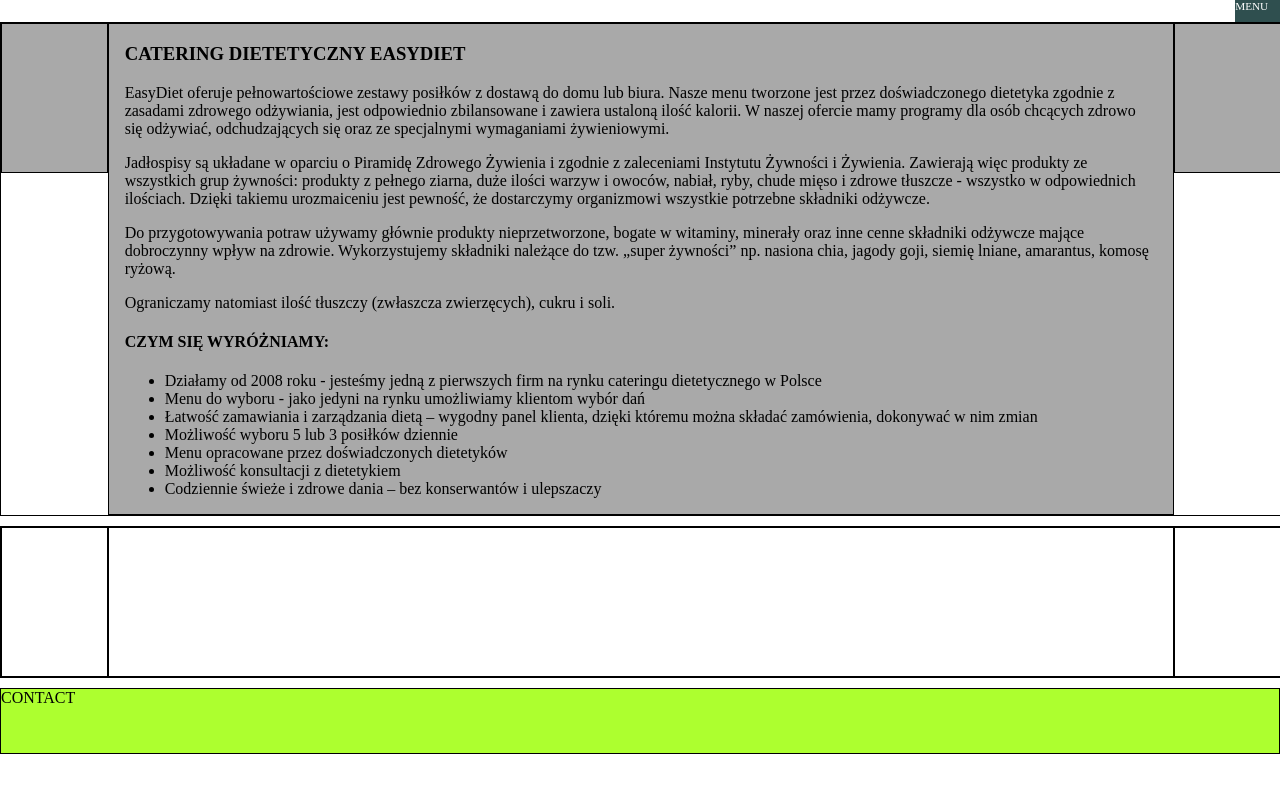
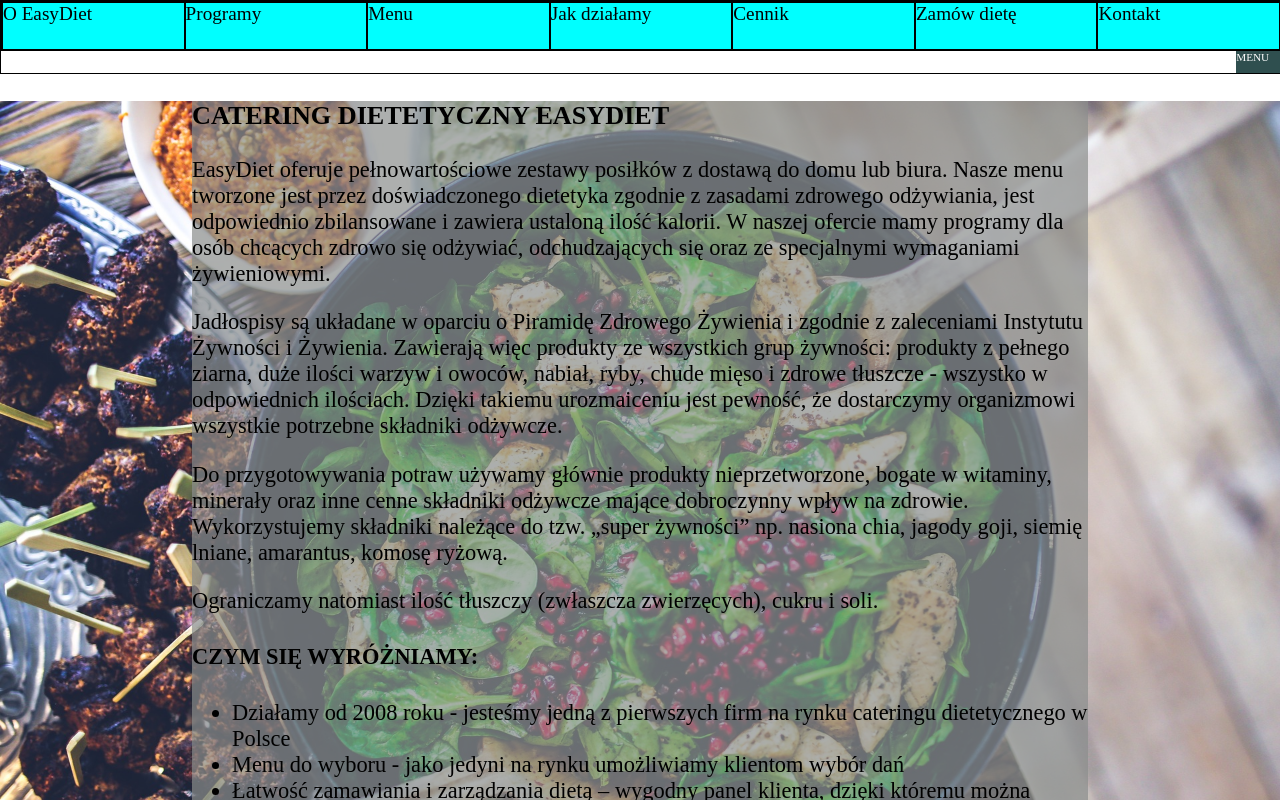
Before and after one commit to agaco/diet_box_page, a plain HTML site: page index.html in a window 1280 px wide. Drawn offline with Linux system fonts and the light colour scheme.

Commit message:
projekt - v2
poprawiony grid, prace nad sekcja 2  - programy

```diff
--- a/index.html
+++ b/index.html
@@ -11,26 +11,25 @@
 <body>
 	<section class="whole-width">
 	<!-- NVBAR MENU -->
-	<header>
+	<header class="grid-container">
 		<div class="row">
 			<div class="col-12 menu-bar">
-				<a href="#">O EasyDiet</a>
-				<a href="#">Programy</a>
+				<a href="#wrap-1">O EasyDiet</a>
+				<a href="#wrap-2">Programy</a>
 				<a href="#">Menu</a>
 				<a href="#">Jak działamy</a>
 				<a href="#">Cennik</a>
 				<a href="#">Zamów dietę</a>
-				<a href="#">KOntakt</a>
+				<a href="#">Kontakt</a>
 			</div>
 			<div class="menu-btn">MENU</div>
 		</div>
 	</header>
 
-	<section class="container-about grid-container">
+	<section class="container-about">
 		<div class="row">
-			<div class="col-1 about"> </div>
-
-			<div class="col-10 col-m-12 col-xs-12 about">
+			<div class="col-12 col-m-12 col-xs-12 about">
+				<div class="about_text">
 					<h1 id="wrap-1">
 					CATERING DIETETYCZNY EASYDIET
 					</h1>
@@ -75,18 +74,22 @@
 						</ul>
 					</article>
 					</div>
-			<div class="col-1 about"> </div>
+			</div>
 		</div>
 
+	<!-- SEKCJA PROGRAMY -->
 		<div class="row">
-			<div class="col-1 blank"></div>
-			<div class="col-10 blank">
+			<div class="col-2 programs" id="wrap-2">
+				<img src="images/program1.png">
+			</div>
+						<div class="col-2 " id="wrap-2">
+				<img src="images/program2.png">
+			</div>
 
 		</div>
-			<div class="col-1 blank"></div>
-		</div>
 
-	</section>
+
+
 
 
 	<!-- FOOTER MENU -->
--- a/scss/_grid.scss
+++ b/scss/_grid.scss
@@ -5,7 +5,7 @@ $grid-columns: 12;
 		width: 100%;
 		margin-bottom: 10px; //wstawic zmienna pozniej
 		border: 1px solid black;
-		min-height: 30px;
+		min-height: 20px;
 		overflow: hidden;
 		position: relative;
 
@@ -22,7 +22,7 @@ $grid-columns: 12;
 		box-sizing: border-box;
 		float: left;
 		width: 100%;
-		min-height: 150px;
+		min-height: 50px;
 		border: 1px solid black;
 	}
 
--- a/scss/style.scss
+++ b/scss/style.scss
@@ -12,8 +12,8 @@ body, html {
 	width: 100vw;
     margin: 0px auto;
 	box-sizing: border-box;
-	//overflow-y: hidden;
-	//overflow-x: visible;
+	overflow-y: hidden;
+	overflow-x: visible;
 	font-size: $default-font-size;
 	.whole-width {
 		height: 100vh;
@@ -23,15 +23,21 @@ body, html {
 .menu-bar {
 	background-color: aqua;
 	border: 1px solid black;
-	height: 4em;
-	display: none;
+	height: 1em;
+	width: 100%;
+	display: flex;
+	flex-direction: row;
+	align-content: center;
 	a {
 		text-decoration: none;
-		color: wheat;
+		color: black;
 		font-size: 1.2em;
+		border: 1px solid black;
+		flex: 1;
+
 		&:visited {
 			background-color: yellow;
-			color: wheat;
+			color: black;
 		}
 		&:hover {
 			background-color: pink;
@@ -62,9 +68,29 @@ body, html {
 	height: 4em;
 }
 .about {
-	background-color: darkgray;
-	padding-left: 1em;
-	padding-right: 1em;
+	background-image: url("../images/bg_1.jpg");
+	background-size: cover;
+	height: 100vh;
+	padding-left: 5em;
+	padding-right: 5em;
+	.about_text {
+		vertical-align: middle;
+		margin: 0 auto;
+		width: 80%;
+		height: auto;
+		background-color: rgba(139, 142, 140, 0.7);
+		font-size: 1.4em;
+	}
+}
+
+.programs {
+	background-color: blueviolet;
+	.program_1 {
+		background-color: yellow;
+	}
+		.program_2 {
+		background-color: pink;
+	}
 }
 
 /*wersja responsywna start*/
```
Also changed, not shown: css/style.css, images/Envelope.png (deleted), images/bg.png (deleted), images/bg_1.jpg (added), images/cup.png (deleted), images/dark-chocolate.jpg (deleted), images/logo.jpg (deleted), images/logo.png (deleted), images/program1.png (added), images/program2.png (added), images/program3.png (added), images/program4.png (added), images/program5.png (added), images/program6.png (added), 2 more files, 1 other file. Lines whose indentation alone changed are shown as unchanged.
